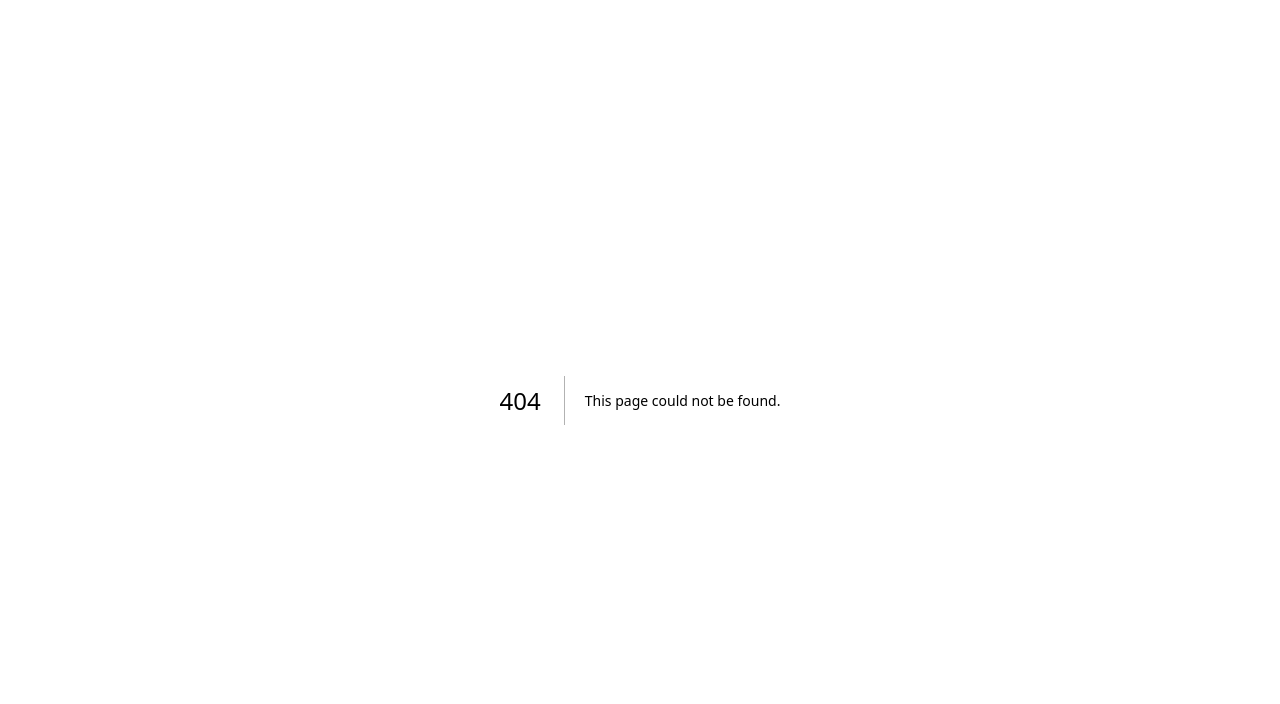
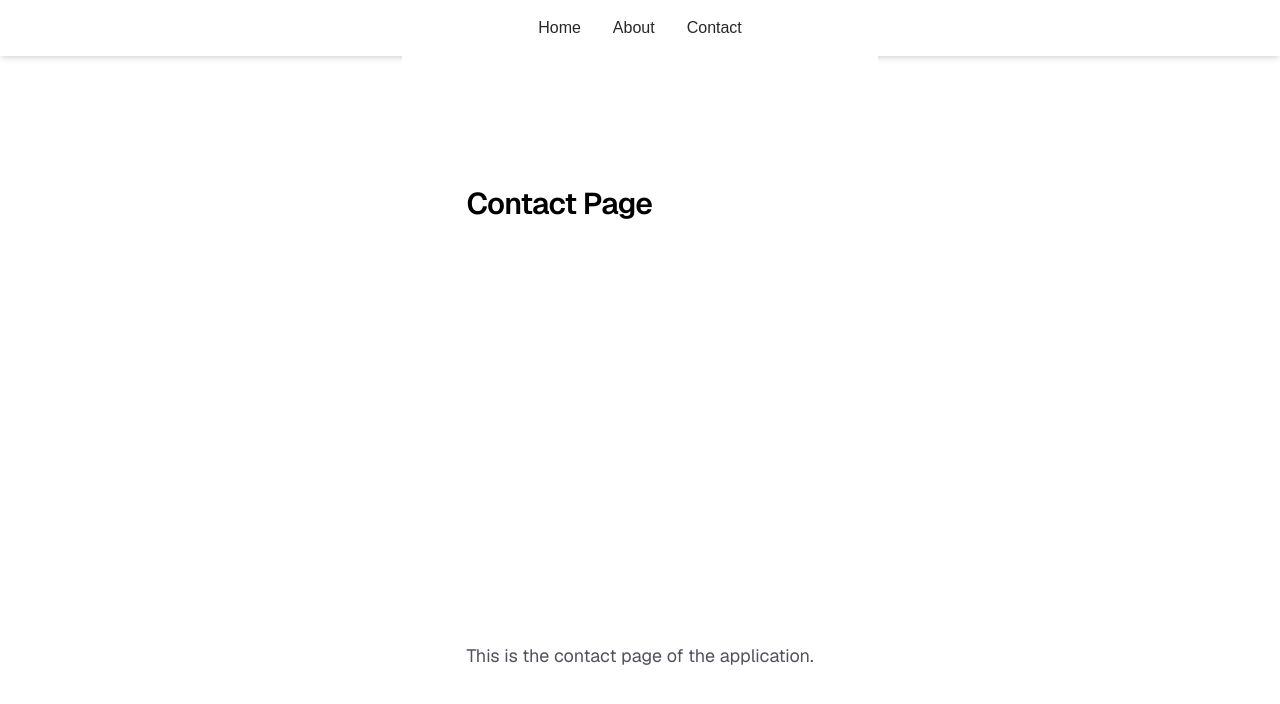
Before and after one commit to geoffreybunel/photobooth-app, a Next.js app: page /Contact in a window 1280 px wide. Before the commit this address had no page. Shown: the top 704 px of the page. Built offline with nearby package versions, Linux system fonts and the light colour scheme.

Commit message:
setup navbar

```diff
--- /dev/null
+++ b/app/About/page.tsx
@@ -0,0 +1,14 @@
+export default function About() {
+    return (
+        <div className="flex flex-col flex-1 items-center justify-center bg-zinc-50 font-sans dark:bg-black">
+        <main className="flex flex-1 w-full max-w-3xl flex-col items-center justify-between py-32 px-16 bg-white dark:bg-black sm:items-start">
+            <h1 className="max-w-xs text-3xl font-semibold leading-10 tracking-tight text-black dark:text-zinc-50">
+            About Page
+            </h1>
+            <p className="max-w-md text-lg leading-8 text-zinc-600 dark:text-zinc-400">
+            This is the about page of the application.
+            </p>
+        </main>
+        </div>
+    );
+}
--- /dev/null
+++ b/app/Contact/page.tsx
@@ -0,0 +1,14 @@
+export default function Contact() {
+    return (
+        <div className="flex flex-col flex-1 items-center justify-center bg-zinc-50 font-sans dark:bg-black">
+            <main className="flex flex-1 w-full max-w-3xl flex-col items-center justify-between py-32 px-16 bg-white dark:bg-black sm:items-start">
+                <h1 className="max-w-xs text-3xl font-semibold leading-10 tracking-tight text-black dark:text-zinc-50">
+                    Contact Page
+                </h1>
+                <p className="max-w-md text-lg leading-8 text-zinc-600 dark:text-zinc-400">
+                    This is the contact page of the application.
+                </p>
+            </main>
+        </div>
+    );
+}
--- a/app/layout.tsx
+++ b/app/layout.tsx
@@ -1,6 +1,7 @@
 import type { Metadata } from "next";
 import { Geist, Geist_Mono } from "next/font/google";
 import "./globals.css";
+import Navbar from "@/src/components/navigation/Navbar";
 
 const geistSans = Geist({
   variable: "--font-geist-sans",
@@ -23,7 +24,12 @@ export default function RootLayout({ children }: LayoutProps<"/">) {
       lang="en"
       className={`${geistSans.variable} ${geistMono.variable} h-full antialiased`}
     >
-      <body className="min-h-full flex flex-col">{children}</body>
+      <body className="min-h-full flex flex-col">
+        <Navbar />
+        <div className="flex flex-col flex-1 items-center justify-center">
+          {children}
+        </div>
+      </body>
     </html>
   );
 }
--- a/app/page.tsx
+++ b/app/page.tsx
@@ -1,68 +1,7 @@
-import Image from "next/image";
-
 export default function Home() {
   return (
     <div className="flex flex-col flex-1 items-center justify-center bg-zinc-50 font-sans dark:bg-black">
       <main className="flex flex-1 w-full max-w-3xl flex-col items-center justify-between py-32 px-16 bg-white dark:bg-black sm:items-start">
-        <Image
-          className="dark:invert h-5 w-[100px]"
-          src="/next.svg"
-          alt="Next.js logo"
-          width={100}
-          height={20}
-          priority
-        />
-        <div className="flex flex-col items-center gap-6 text-center sm:items-start sm:text-left">
-          <h1 className="max-w-xs text-3xl font-semibold leading-10 tracking-tight text-black dark:text-zinc-50">
-            To get started, edit the{" "}
-            <code className="rounded bg-black/[.06] px-1.5 py-0.5 font-mono text-[0.9em] dark:bg-white/[.08]">
-              page.tsx
-            </code>{" "}
-            file.
-          </h1>
-          <p className="max-w-md text-lg leading-8 text-zinc-600 dark:text-zinc-400">
-            Looking for a starting point or more instructions? Head over to{" "}
-            <a
-              href="https://vercel.com/templates?framework=next.js&utm_source=create-next-app&utm_medium=appdir-template-tw&utm_campaign=create-next-app"
-              className="font-medium text-zinc-950 dark:text-zinc-50"
-            >
-              Templates
-            </a>{" "}
-            or the{" "}
-            <a
-              href="https://nextjs.org/learn?utm_source=create-next-app&utm_medium=appdir-template-tw&utm_campaign=create-next-app"
-              className="font-medium text-zinc-950 dark:text-zinc-50"
-            >
-              Learning
-            </a>{" "}
-            center.
-          </p>
-        </div>
-        <div className="flex flex-col gap-4 text-base font-medium sm:flex-row">
-          <a
-            className="flex h-12 w-full items-center justify-center gap-2 rounded-full bg-foreground px-5 text-background transition-colors hover:bg-[#383838] dark:hover:bg-[#ccc] md:w-[158px]"
-            href="https://vercel.com/new?utm_source=create-next-app&utm_medium=appdir-template-tw&utm_campaign=create-next-app"
-            target="_blank"
-            rel="noopener noreferrer"
-          >
-            <Image
-              className="dark:invert h-[14px] w-4"
-              src="/vercel.svg"
-              alt="Vercel logomark"
-              width={16}
-              height={14}
-            />
-            Deploy Now
-          </a>
-          <a
-            className="flex h-12 w-full items-center justify-center rounded-full border border-solid border-black/[.08] px-5 transition-colors hover:border-transparent hover:bg-black/[.04] dark:border-white/[.145] dark:hover:bg-[#1a1a1a] md:w-[158px]"
-            href="https://nextjs.org/docs?utm_source=create-next-app&utm_medium=appdir-template-tw&utm_campaign=create-next-app"
-            target="_blank"
-            rel="noopener noreferrer"
-          >
-            Documentation
-          </a>
-        </div>
       </main>
     </div>
   );
--- /dev/null
+++ b/src/components/navigation/Navbar.tsx
@@ -0,0 +1,25 @@
+import Link from "next/link";
+
+export default function Navbar() {
+  return (
+    <nav className="w-full bg-white dark:bg-zinc-900 shadow-md">
+      <ul className="flex justify-center gap-8 py-4">
+        <li>
+          <Link href="/" className="text-zinc-800 dark:text-zinc-200 hover:underline">
+            Home
+          </Link>
+        </li>
+        <li>
+          <Link href="/About" className="text-zinc-800 dark:text-zinc-200 hover:underline">
+            About
+          </Link>
+        </li>
+        <li>
+          <Link href="/Contact" className="text-zinc-800 dark:text-zinc-200 hover:underline">
+            Contact
+          </Link>
+        </li>
+      </ul>
+    </nav>
+  );
+}
```
